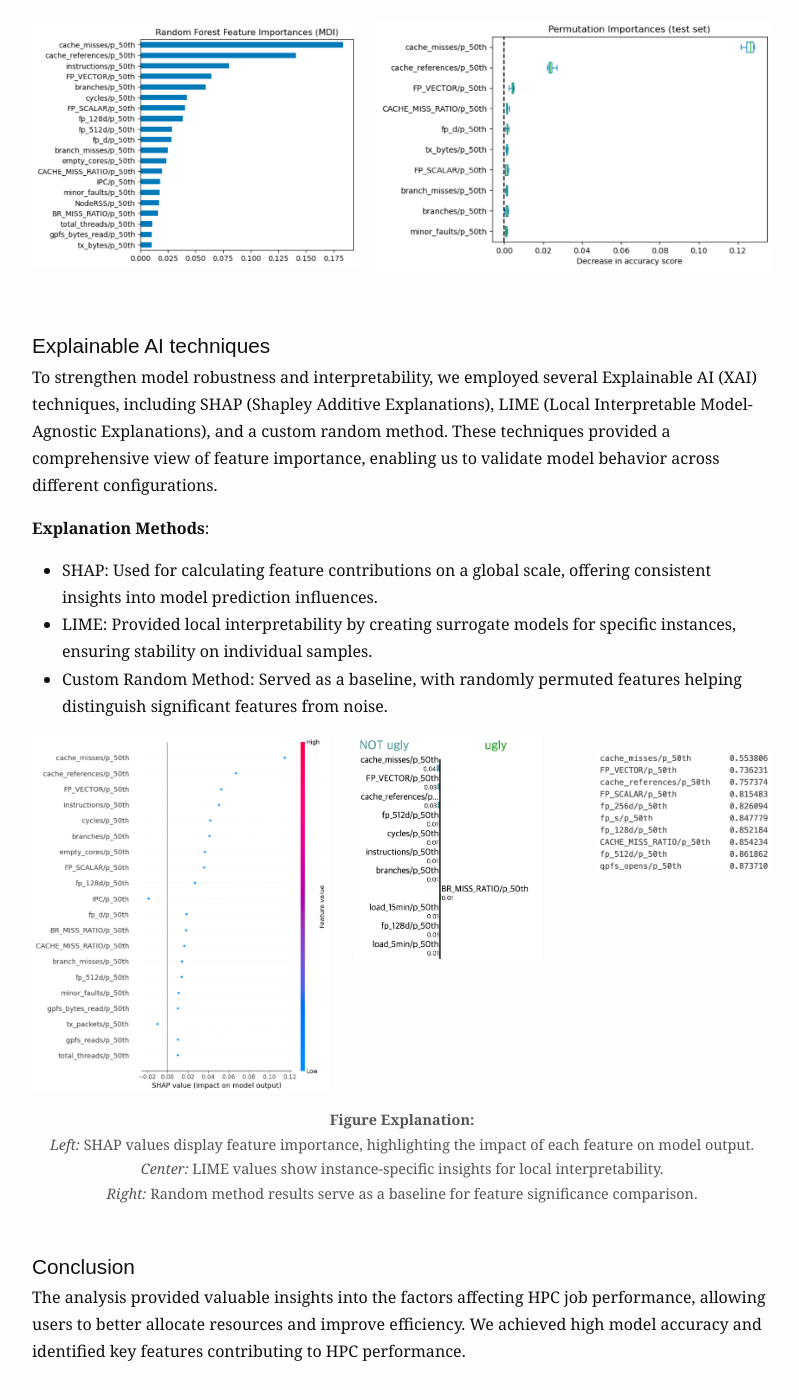
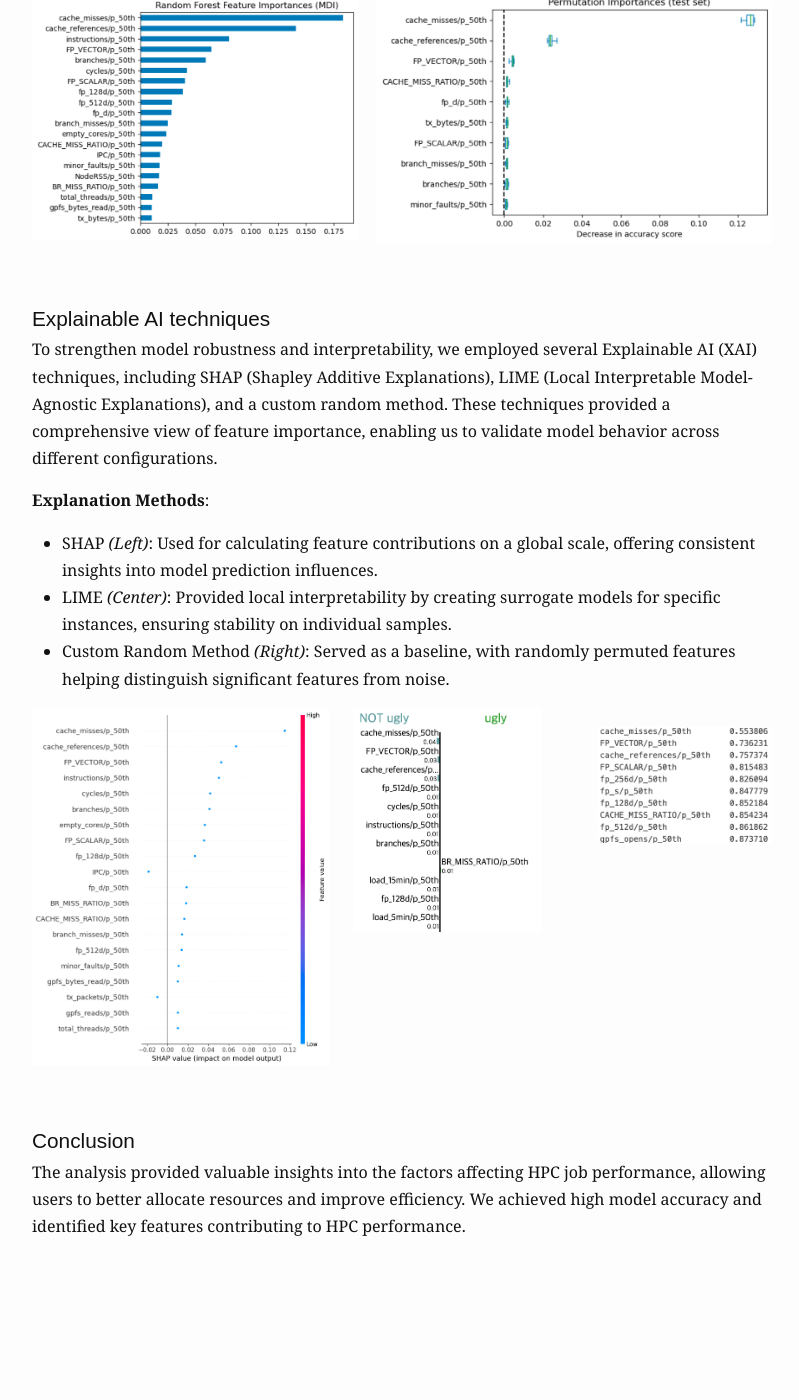
Before and after one commit to ZzeongB/ZzeongB.github.io, a Jekyll site: the page built from _pages/research/hpc.md, in a window 1280 px wide and 1400 px high, scrolled down 2545 px. Shown: the whole window, without its empty margins (238-1037 px from the left). Built offline with Jekyll 4.4.1, drawn with Linux system fonts in a browser that asks for light colours; after the commit the page ends 3820 px from its top, so only the background shows below that; part of the change alters nothing that is shown; some of the changed text lies outside the part shown.

Commit message:
fix wrong info

```diff
--- a/_pages/research/hpc.md
+++ b/_pages/research/hpc.md
@@ -82,9 +82,8 @@ After testing multiple methods, **Random Forest** was selected as the primary mo
 Through Random Forest, we identified the most impactful features on system performance. Feature importance varied for CPU and GPU tasks, providing insights into the distinct requirements of each.
 
 - **Top Features**:
-  - CPU Usage
-  - Memory Bandwidth
-  - Execution Time
+  - cache misses
+  - cache references
 
 ![Feature importance](../../assets/img/research/hpc/result1.png)
 
@@ -97,17 +96,17 @@ To strengthen model robustness and interpretability, we employed several Explain
 
 **Explanation Methods**:
 
-- SHAP: Used for calculating feature contributions on a global scale, offering consistent insights into model prediction influences.
-- LIME: Provided local interpretability by creating surrogate models for specific instances, ensuring stability on individual samples.
-- Custom Random Method: Served as a baseline, with randomly permuted features helping distinguish significant features from noise.
+- SHAP <em>(Left)</em>: Used for calculating feature contributions on a global scale, offering consistent insights into model prediction influences.
+- LIME <em>(Center)</em>: Provided local interpretability by creating surrogate models for specific instances, ensuring stability on individual samples.
+- Custom Random Method <em>(Right)</em>: Served as a baseline, with randomly permuted features helping distinguish significant features from noise.
 
 ![Explainable AI](../../assets/img/research/hpc/result2.png)
-<div style="text-align: center; font-size: 0.9em; color: #555;">
+<!-- <div style="text-align: center; font-size: 0.9em; color: #555;">
     <strong>Figure Explanation:</strong><br>
     <em>Left:</em> SHAP values display feature importance, highlighting the impact of each feature on model output. <br>
     <em>Center:</em> LIME values show instance-specific insights for local interpretability.  <br>
     <em>Right:</em> Random method results serve as a baseline for feature significance comparison.
-</div>
+</div> -->
 
 <br>
 
```
